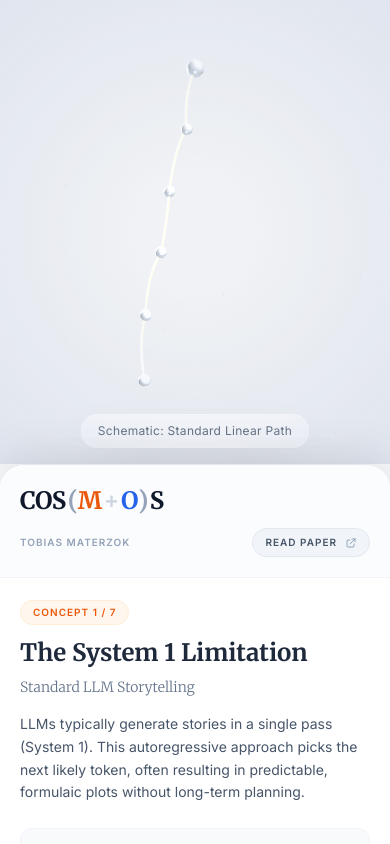
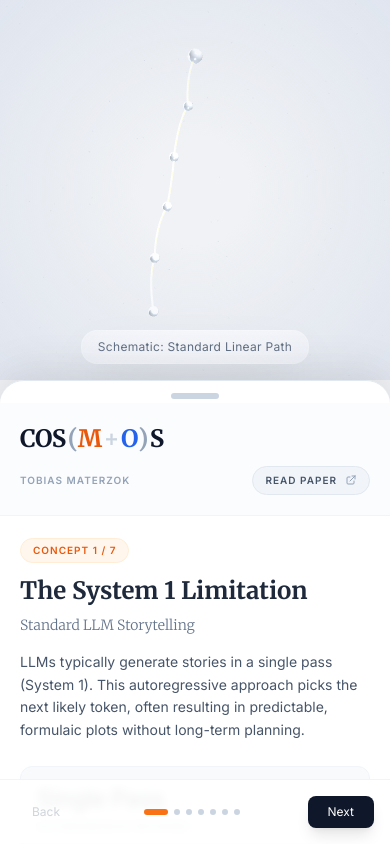
Before and after one commit to TobiasMaterzok/cos-mo-s-explained, a plain HTML site: page index.html in a window 390 px wide. Drawn offline with nearby package versions, Linux system fonts and the light colour scheme; animation ran at ten frames a second.

Commit message:
Update index.html
mobile scrolling v2

```diff
--- a/index.html
+++ b/index.html
@@ -87,11 +87,12 @@
 </head>
 <body>
 
-    <div class="flex flex-col md:flex-row w-screen h-screen overflow-hidden">
+    <!-- MAIN CONTAINER: Uses dvh for correct mobile height -->
+    <div class="flex flex-col md:flex-row w-full h-[100dvh] overflow-hidden bg-[#f0f2f5]">
 
         <!-- RIGHT PANEL (3D SCENE) -->
-        <!-- Mobile: Top 55%. Desktop: Flex-grow to fill space (approx 66%) -->
-        <div class="order-1 md:order-2 w-full h-[55%] md:h-full md:flex-1 relative bg-[#f0f2f5] overflow-hidden z-10 shrink-0">
+        <!-- Mobile: Top 45%. Desktop: Fills remaining space. -->
+        <div class="order-1 md:order-2 w-full h-[45%] md:h-full md:flex-1 relative overflow-hidden z-0">
             <div id="canvas-container" class="w-full h-full cursor-move"></div>
 
             <!-- Overlay Label -->
@@ -106,11 +107,20 @@
         </div>
 
         <!-- LEFT PANEL (TEXT CONTENT) -->
-        <!-- Mobile: Grows to fill bottom (flex-1). Desktop: Fixed width (w-1/3 or min-450px), NO flex growth. -->
-        <div class="order-2 md:order-1 w-full md:w-1/3 md:min-w-[450px] md:max-w-[500px] flex-1 md:flex-none md:h-full bg-white/95 border-t md:border-t-0 md:border-r border-slate-200 z-20 flex flex-col shadow-[0_-10px_40px_rgba(0,0,0,0.1)] md:shadow-2xl relative rounded-t-3xl md:rounded-none overflow-y-auto md:overflow-hidden">
+        <!-- Mobile: Bottom 55%. Desktop: Fixed 450px width. -->
+        <div class="order-2 md:order-1 w-full h-[55%] md:h-full md:w-[450px] md:flex-none bg-white/95 border-t md:border-t-0 md:border-r border-slate-200 z-20 flex flex-col shadow-[0_-10px_40px_rgba(0,0,0,0.1)] md:shadow-2xl relative rounded-t-3xl md:rounded-none overflow-hidden">
+
+            <!-- Mobile Visual Handle -->
+            <div class="md:hidden w-full flex justify-center pt-3 pb-1 bg-white/50">
+                <div class="w-12 h-1.5 rounded-full bg-slate-300"></div>
+            </div>
+
+            <!-- SCROLLABLE CONTAINER FOR CONTENT -->
+            <!-- This wrapper allows the header and content to scroll together on mobile, while keeping footer sticky -->
+            <div class="flex-1 overflow-y-auto relative scroll-smooth">
 
                 <!-- Header -->
-            <div class="p-5 md:p-8 border-b border-slate-100 bg-slate-50/50 header-group relative group rounded-t-3xl md:rounded-none shrink-0" id="main-header">
+                <div class="p-5 md:p-8 border-b border-slate-100 bg-slate-50/50 header-group relative group" id="main-header">
                     <h1 class="text-2xl md:text-3xl font-bold text-slate-900 tracking-tight flex items-baseline flex-wrap select-none cursor-pointer" onclick="toggleLegend()">
                         <span>COS</span>
                         <span class="acronym-container mx-0.5">
@@ -177,9 +187,9 @@
                     </div>
                 </div>
 
-            <!-- Content -->
-            <div id="content-area" class="p-5 md:p-8 flex flex-col justify-center bg-white md:flex-1 md:overflow-y-auto">
-                <div id="slide-content" class="fade-active w-full md:my-auto">
+                <!-- Text Content -->
+                <div id="content-area" class="p-5 md:p-8">
+                    <div id="slide-content" class="fade-active">
                         <div id="step-indicator" class="inline-block px-3 py-1 mb-3 md:mb-5 text-[10px] font-bold tracking-widest text-orange-600 uppercase bg-orange-50 rounded-full border border-orange-100">
                             Concept 1 / 7
                         </div>
@@ -235,8 +245,8 @@
                     </div>
                 </div>
 
-            <!-- Footer -->
-            <div class="p-4 md:p-6 border-t border-slate-100 bg-white flex justify-between items-center shrink-0">
+                <!-- STICKY FOOTER -->
+                <div class="sticky bottom-0 left-0 right-0 p-4 md:p-6 border-t border-slate-100 bg-white/95 backdrop-blur-sm flex justify-between items-center z-30">
                     <button id="prev-btn" class="px-4 md:px-5 py-2 md:py-2.5 rounded-lg text-xs md:text-sm font-medium text-slate-500 hover:bg-slate-50 transition-colors disabled:opacity-30 disabled:cursor-not-allowed">
                         Back
                     </button>
@@ -244,6 +254,7 @@
                     <button id="next-btn" class="px-5 md:px-6 py-2 md:py-2.5 rounded-lg bg-slate-900 text-white text-xs md:text-sm font-medium shadow-lg hover:bg-slate-800 hover:shadow-xl transition-all transform hover:-translate-y-0.5 disabled:opacity-50 disabled:cursor-not-allowed">
                         Next
                     </button>
+                </div>
             </div>
         </div>
     </div>
```
Lines whose indentation alone changed are shown as unchanged.
